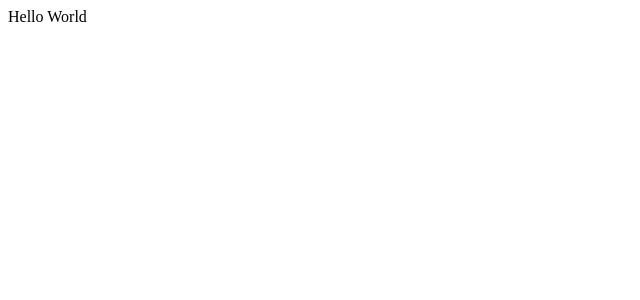
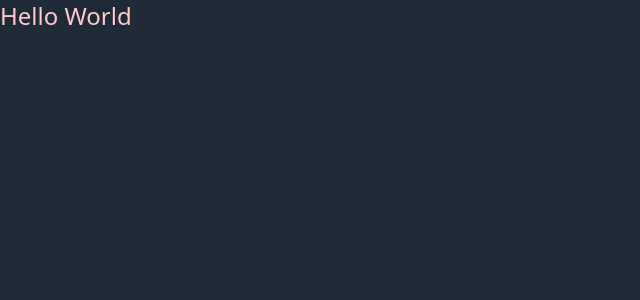
Before and after one commit to jjohnvi/roundest-mon, a Next.js app: page / in a window 1280 px wide. Shown: the top 300 px of the page, without its empty margins (0-640 px from the left). Built offline with nearby package versions, Linux system fonts and the light colour scheme.

Commit message:
add default page styles

```diff
--- a/pages/_app.tsx
+++ b/pages/_app.tsx
@@ -1,4 +1,4 @@
-
+import "../styles/global.css";
 import 'tailwindcss/tailwind.css'
 import type { AppProps } from 'next/app'
 
--- /dev/null
+++ b/styles/global.css
@@ -0,0 +1,7 @@
+@tailwind base;
+@tailwind components;
+@tailwind utilities;
+
+body {
+  @apply text-white bg-gray-800;
+}
```
